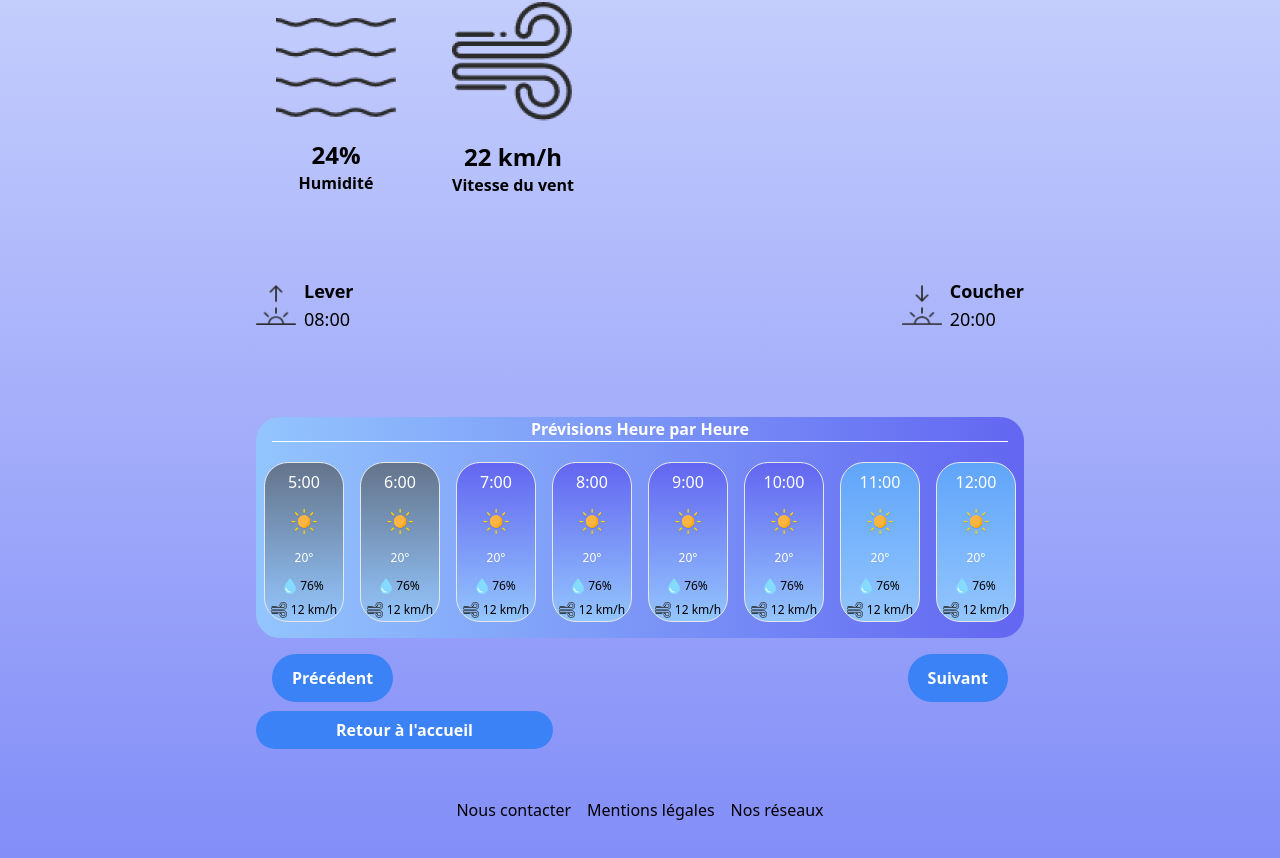
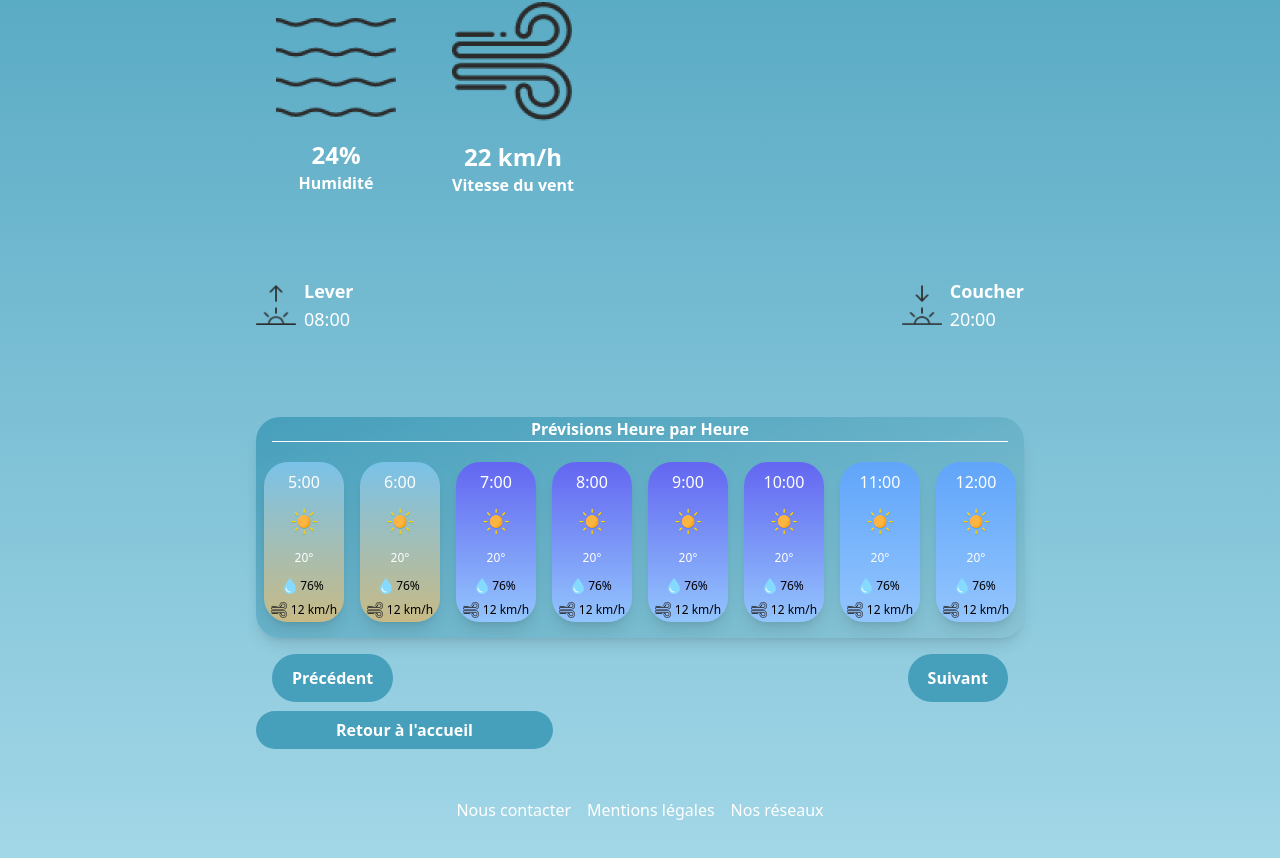
Before and after one commit to Lucas-Matusiak/meteo-campus, a Nuxt app: page /meteo/1 in a window 1280 px wide. Shown: the part 586-1444 px from the top of the page. Built offline with nearby package versions, Linux system fonts and the light colour scheme.

Commit message:
changement couleurs fond

```diff
--- a/app.vue
+++ b/app.vue
@@ -1,5 +1,5 @@
 <template>
-  <div class="min-h-screen bg-gradient-to-t from-indigo-400 to-sky-50">
+  <div class="min-h-screen bg-gradient-to-b from-[#298DAD] to-[#A4D8E8] text-white">
     <div class="flex justify-center items-center flex-col p-10">
       <img
         src="~/../assets/images/logo.png"
--- a/components/AffichageHeure.vue
+++ b/components/AffichageHeure.vue
@@ -10,7 +10,7 @@
         :class="{
           'bg-gradient-to-b from-blue-900 to-slate-500':
             heure >= 0 && heure < 5, // Nuit
-          'bg-gradient-to-b from-slate-500 to-blue-300':
+          'bg-gradient-to-b from-[#7AC2E9] to-[#C8BA85]':
             heure >= 5 && heure < 7, // Lever du soleil
           'bg-gradient-to-t from-blue-300 to-indigo-500':
             heure >= 7 && heure < 11, // Matin
@@ -21,7 +21,7 @@
           'bg-gradient-to-b from-indigo-500 to-blue-900':
             heure >= 20 && heure < 24, // Nuit
         }"
-        class="w-20 h-40 rounded-3xl border flex flex-col items-center justify-center mt-4 mb-4 ml-2 mr-2"
+        class="w-20 h-40 rounded-3xl flex flex-col items-center justify-center mt-4 mb-4 ml-2 mr-2 shadow-lg"
       >
         <div
           class="text-black text_xs text-center flex flex-col items-center justify-center"
--- a/pages/index.vue
+++ b/pages/index.vue
@@ -4,7 +4,7 @@
     <NuxtLink
       v-if="selectedCampus"
       :to="`/meteo/${selectedCampus}`"
-      class="px-6 py-3 bg-blue-500 text-white font-bold rounded-full hover:bg-blue-700 transition duration-300 ease-in-out"
+      class="px-6 py-3 bg-[#469FBB] text-white font-bold rounded-full hover:bg-[#8BC5D6] transition duration-300 ease-in-out"
     >
       Voir les infos météo
     </NuxtLink>
--- a/pages/meteo/[campus].vue
+++ b/pages/meteo/[campus].vue
@@ -16,7 +16,7 @@
         <Soleil />
       </div>
       <div
-        class="bg-gradient-to-r from-blue-300 to-indigo-500 rounded-3xl mb-4"
+        class="bg-gradient-to-br from-[#469FBB] to-[#8BC5D6] rounded-3xl mb-4 shadow-lg"
       >
         <h1
           class="text-center text-white font-bold border-b border-white px-4 m-4"
@@ -40,13 +40,13 @@
       <div class="flex justify-between m-4">
         <button
           @click="precedent()"
-          class="pl-5 pr-5 py-3 bg-blue-500 hover:bg-blue-700 text-white font-bold py-2 px-4 rounded-full mr-2"
+          class="pl-5 pr-5 py-3 bg-[#469FBB] hover:bg-blue-700 text-white font-bold py-2 px-4 rounded-full mr-2"
         >
           Précédent
         </button>
         <button
           @click="suivant()"
-          class="pl-5 pr-5 py-3 bg-blue-500 hover:bg-blue-700 text-white font-bold py-2 px-4 rounded-full ml-2"
+          class="pl-5 pr-5 py-3 bg-[#469FBB] hover:bg-blue-700 text-white font-bold py-2 px-4 rounded-full ml-2"
         >
           Suivant
         </button>
@@ -55,7 +55,7 @@
       <!-- Bouton pour revenir à l'accueil -->
       <nuxt-link
         :to="`/universities/${selectedCampus}`"
-        class="pl-20 pr-20 bg-blue-500 hover:bg-blue-700 text-white font-bold py-2 px-4 rounded-full transition duration-300 ease-in-out"
+        class="pl-20 pr-20 bg-[#469FBB] hover:bg-blue-700 text-white font-bold py-2 px-4 rounded-full transition duration-300 ease-in-out"
       >
         Retour à l'accueil
       </nuxt-link>
```
